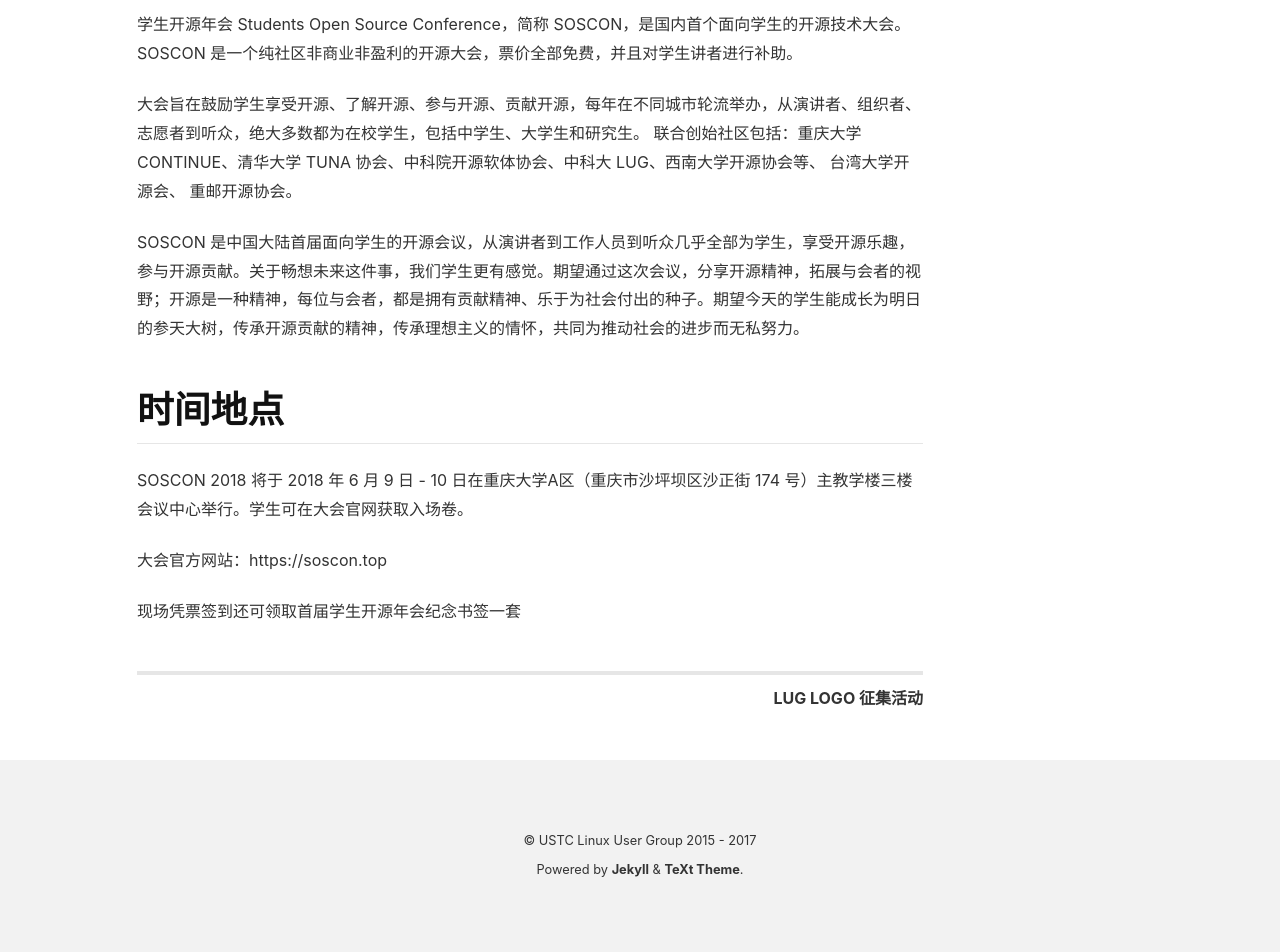
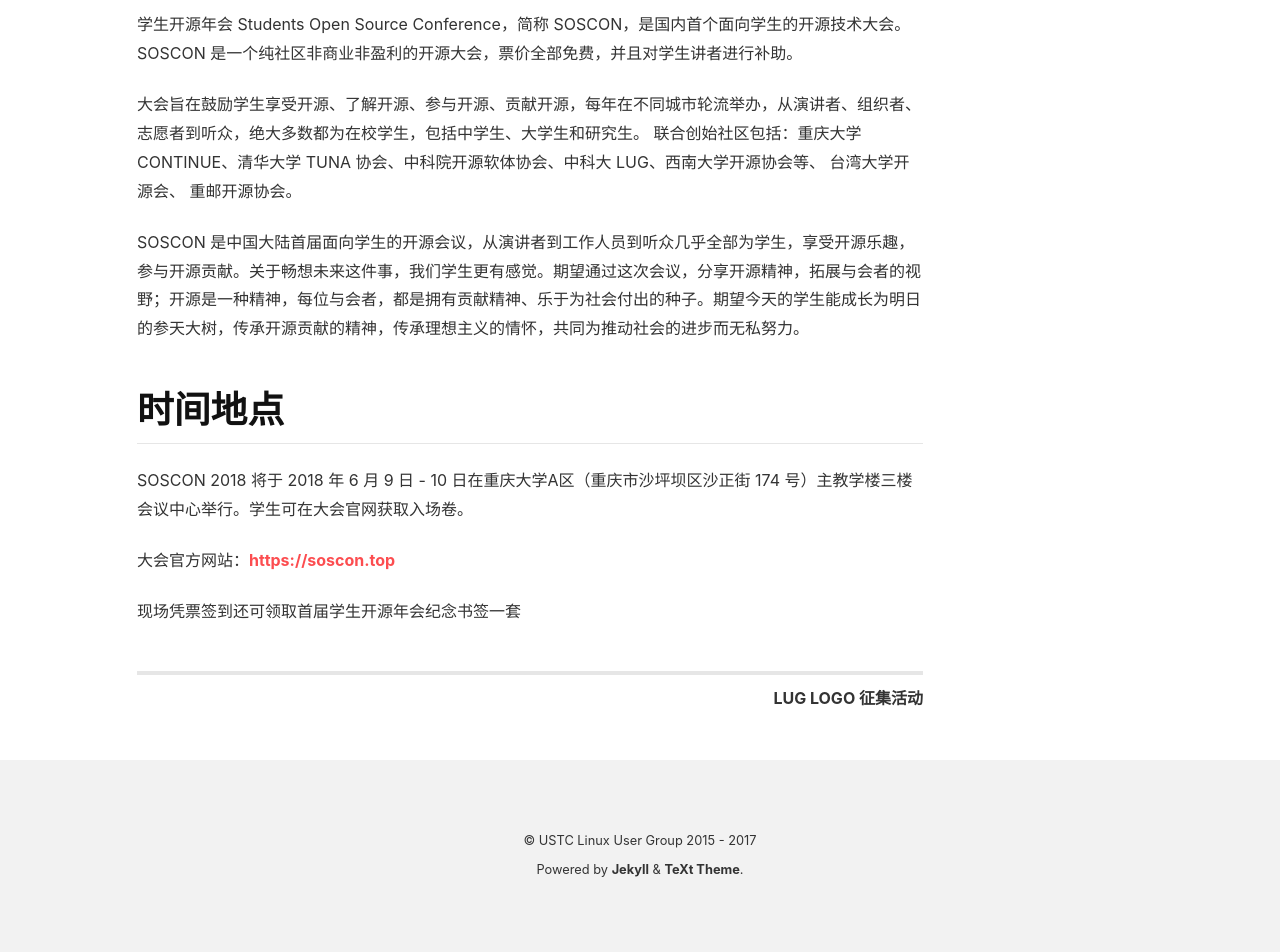
Before and after one commit to ustclug/news, a Jekyll site: the page built from _posts/2018-05-24-SOSCON18.md, in a window 1280 px wide. Shown: the part 642-1594 px from the top of the page. Built offline with Jekyll 4.4.1, drawn with Linux system fonts in a browser that asks for light colours; nearby versions of some CDN libraries; some of the changed lines change nothing that is shown; grey boxes are pictures that could not be loaded.

Commit message:
forgot the link

```diff
--- a/_posts/2018-05-24-SOSCON18.md
+++ b/_posts/2018-05-24-SOSCON18.md
@@ -25,6 +25,6 @@
 
 SOSCON 2018 将于 2018 年 6 月 9 日 - 10 日在重庆大学A区（重庆市沙坪坝区沙正街 174 号）主教学楼三楼会议中心举行。学生可在大会官网获取入场卷。
 
-大会官方网站：https://soscon.top
+大会官方网站：[https://soscon.top](https://soscon.top)
 
 现场凭票签到还可领取首届学生开源年会纪念书签一套
```
